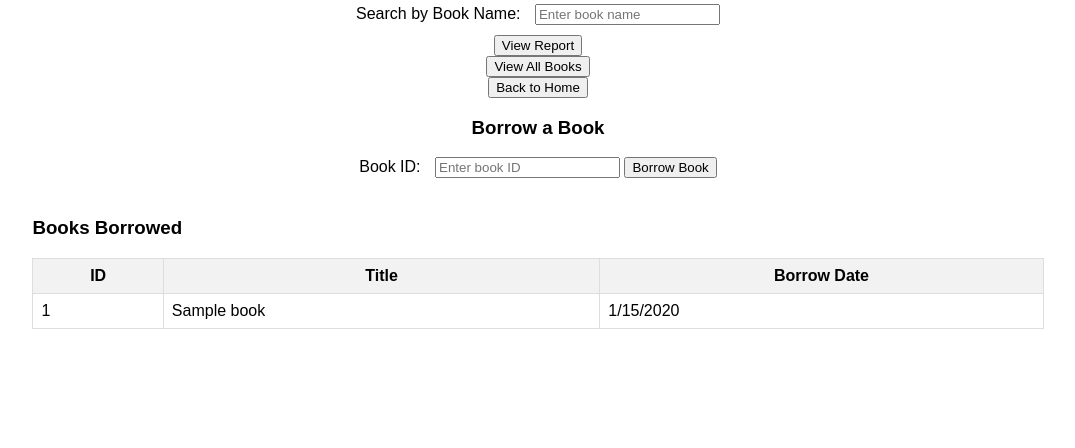
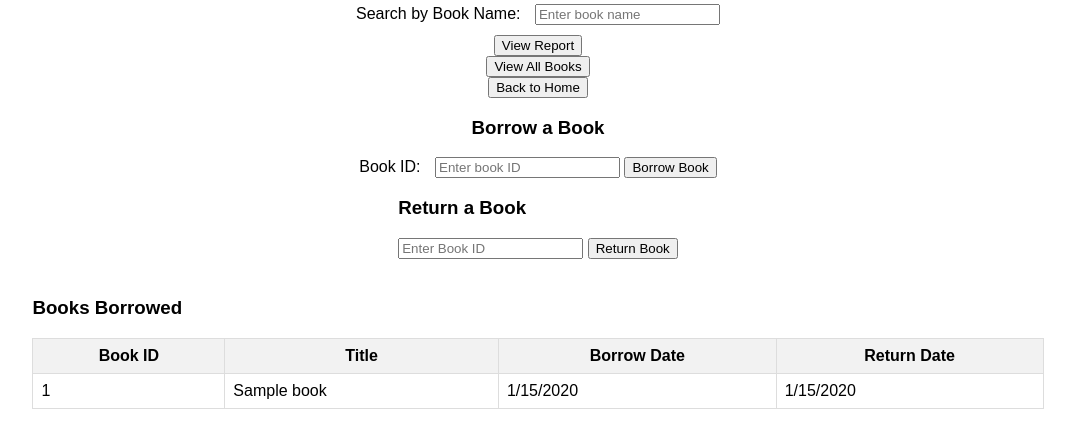
Before and after one commit to Harshith24/CS348-Project-Harshith, a Flask app: page /user/1 in a window 1280 px wide. Shown: the part 174-622 px from the top of the page, without its empty margins (102-1177 px from the left). Run offline with Flask 3, Linux system fonts and the light colour scheme; tables that the repository leaves empty hold one stand-in row (values such as "Sample post").

Commit message:
added return feature

```diff
--- a/app.py
+++ b/app.py
@@ -184,11 +184,7 @@ def borrow_book(user_id, book_id):
         app.logger.warning('No copies available for borrowing.')
         return jsonify({'success': False, 'message': 'No copies available for borrowing.'}), 400
 
-    borrowed_book = BorrowedBook.query.filter_by(user_id=user_id, book_id=book_id).first()
-    if borrowed_book:
-        app.logger.warning('Book already borrowed.')
-        return jsonify({'success': False, 'message': 'Book already borrowed.'}), 400
-
+    # Record this specific borrow instance
     new_borrowed_book = BorrowedBook(user_id=user_id, book_id=book_id, book_title=book.title, borrow_date=datetime.now())
     db.session.add(new_borrowed_book)
 
@@ -202,27 +198,32 @@ def borrow_book(user_id, book_id):
 @app.route('/borrowed_books/<int:user_id>')
 def get_borrowed_books(user_id):
     borrowed_books = BorrowedBook.query.filter_by(user_id=user_id).all()
-    result = [{'id': book.book_id, 'title': book.book_title, 'borrow_date': book.borrow_date} for book in borrowed_books]
+    result = [{'id': book.book_id, 'title': book.book_title, 'borrow_date': book.borrow_date, 'return_date': book.return_date} for book in borrowed_books]
     return jsonify({'borrowed_books': result})
 
 # Route for returning a borrowed book
-# @app.route('/return_book/<int:book_id>', methods=['POST'])
-# def return_book(book_id):
-#     if 'username' not in session:
-#         return jsonify({"message": "Please log in to return books."}), 401
+@app.route('/return_book/<int:user_id>', methods=['POST'])
+def return_book(user_id):
+    data = request.get_json()
+    book_id = data.get('book_id')
 
-#     borrowed_record = BorrowedBook.query.filter_by(user_id=session['username'], book_id=book_id, return_date=None).first()
-#     if not borrowed_record:
-#         return jsonify({"message": "This book was not borrowed by you or is already returned."}), 400
+    # Fetch the borrowed book entry
+    borrowed_book = BorrowedBook.query.filter_by(user_id=user_id, book_id=book_id, return_date=None).first()
 
-#     # Update the book's availability status and set return date
-#     book = find_book_by_id(book_id)
-#     if book:
-#         book.available = 'Yes'
-#         borrowed_record.return_date = datetime.utcnow()  # Set the return date to current date
-#         db.session.commit()
+    if not borrowed_book:
+        return jsonify({'success': False, 'message': 'No record of this book being borrowed or it has already been returned.'})
 
-#     return jsonify({"message": f"You have successfully returned '{book.title}'."})
+    # Update the return date
+    borrowed_book.return_date = datetime.now()
+
+    # Fetch the book entry and increment its availability
+    book = Book.query.filter_by(id=book_id).first()
+    if book:
+        book.available += 1  # Assuming 'available' tracks available copies
+        db.session.commit()
+        return jsonify({'success': True, 'message': 'Book returned successfully!'})
+    else:
+        return jsonify({'success': False, 'message': 'Book not found in the library.'})
 
 # Route to fetch all books borrowed by the current user
 # @app.route('/borrowed_books')
--- a/templates/user.html
+++ b/templates/user.html
@@ -72,15 +72,22 @@
         <button onclick="borrowBook()">Borrow Book</button>
     </div>
 
+    <div class="return-book">
+        <h3>Return a Book</h3>
+        <input type="text" id="returnBookId" placeholder="Enter Book ID">
+        <button onclick="returnBook()">Return Book</button>
+    </div>
+
     <!-- Borrowed Books Section -->
     <div class="borrowed-books">
         <h3>Books Borrowed</h3>
         <table id="borrowedBooksTable">
             <thead>
                 <tr>
-                    <th>ID</th>
+                    <th>Book ID</th>
                     <th>Title</th>
                     <th>Borrow Date</th>
+                    <th>Return Date</th>
                 </tr>
             </thead>
             <tbody></tbody>
@@ -176,7 +183,7 @@
         function fetchBorrowedBooks() {
             const userId = window.location.pathname.split('/')[2];
 
-            fetch(`/borrowed_books/${userId}`) // Update the endpoint to include user_id
+            fetch(`/borrowed_books/${userId}`)
                 .then(response => response.json())
                 .then(data => {
                     const borrowedBooksTable = document.getElementById('borrowedBooksTable').getElementsByTagName('tbody')[0];
@@ -184,12 +191,34 @@
 
                     data.borrowed_books.forEach(book => {
                         const row = borrowedBooksTable.insertRow();
-                        row.insertCell(0).textContent = book.id;        // ID
-                        row.insertCell(1).textContent = book.title;     // Title
-                        row.insertCell(2).textContent = new Date(book.borrow_date).toLocaleDateString(); // Format date
+                        row.insertCell(0).textContent = book.id;
+                        row.insertCell(1).textContent = book.title;
+                        row.insertCell(2).textContent = new Date(book.borrow_date).toLocaleDateString();
+                        row.insertCell(3).textContent = book.return_date ? new Date(book.return_date).toLocaleDateString() : 'Not returned';
                     });
                 })
                 .catch(error => console.error('Error fetching borrowed books:', error));
+        }
+
+        function returnBook() {
+            const bookId = document.getElementById('returnBookId').value;
+            const userId = window.location.pathname.split('/')[2];
+
+            fetch(`/return_book/${userId}`, {
+                method: 'POST',
+                headers: {
+                    'Content-Type': 'application/json'
+                },
+                body: JSON.stringify({ book_id: bookId })
+            })
+            .then(response => response.json())
+            .then(data => {
+                alert(data.message);
+                if (data.success) {
+                    fetchBorrowedBooks(); // Update the borrowed books table
+                }
+            })
+            .catch(error => console.error('Error returning book:', error));
         }
 
 
```
